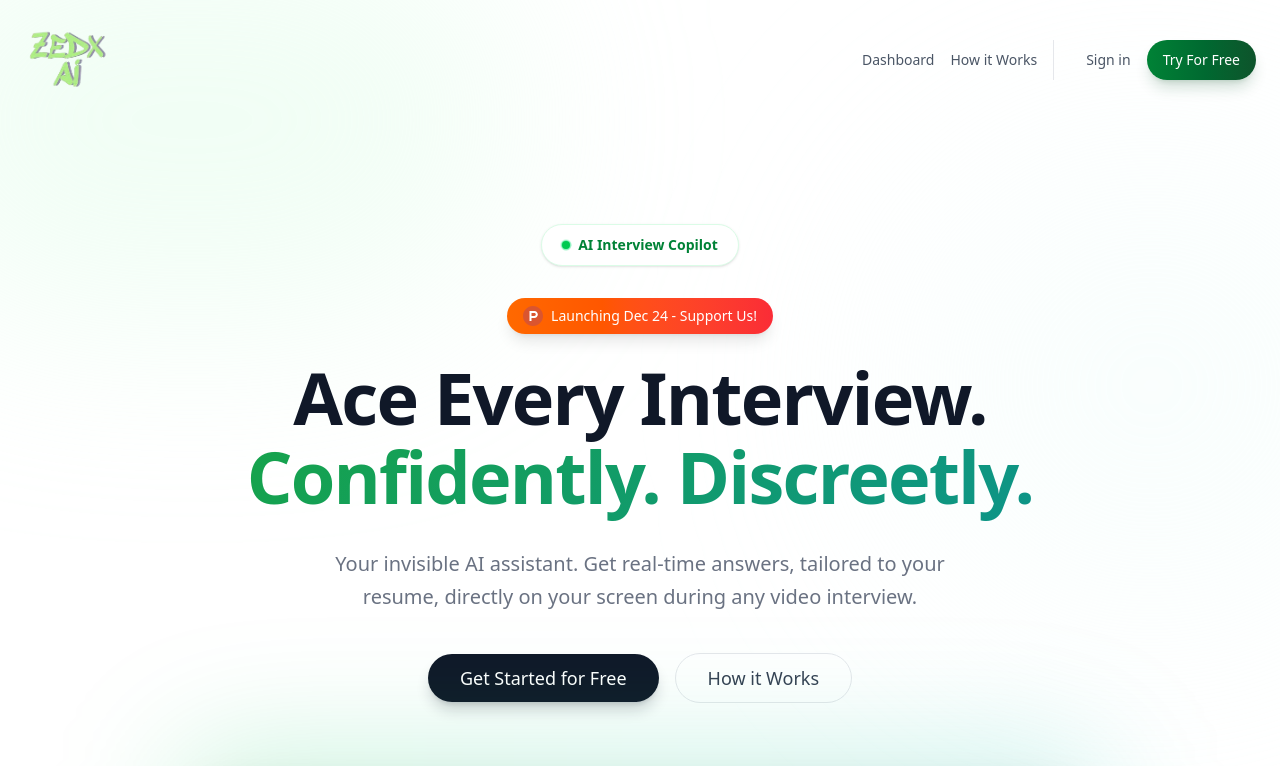
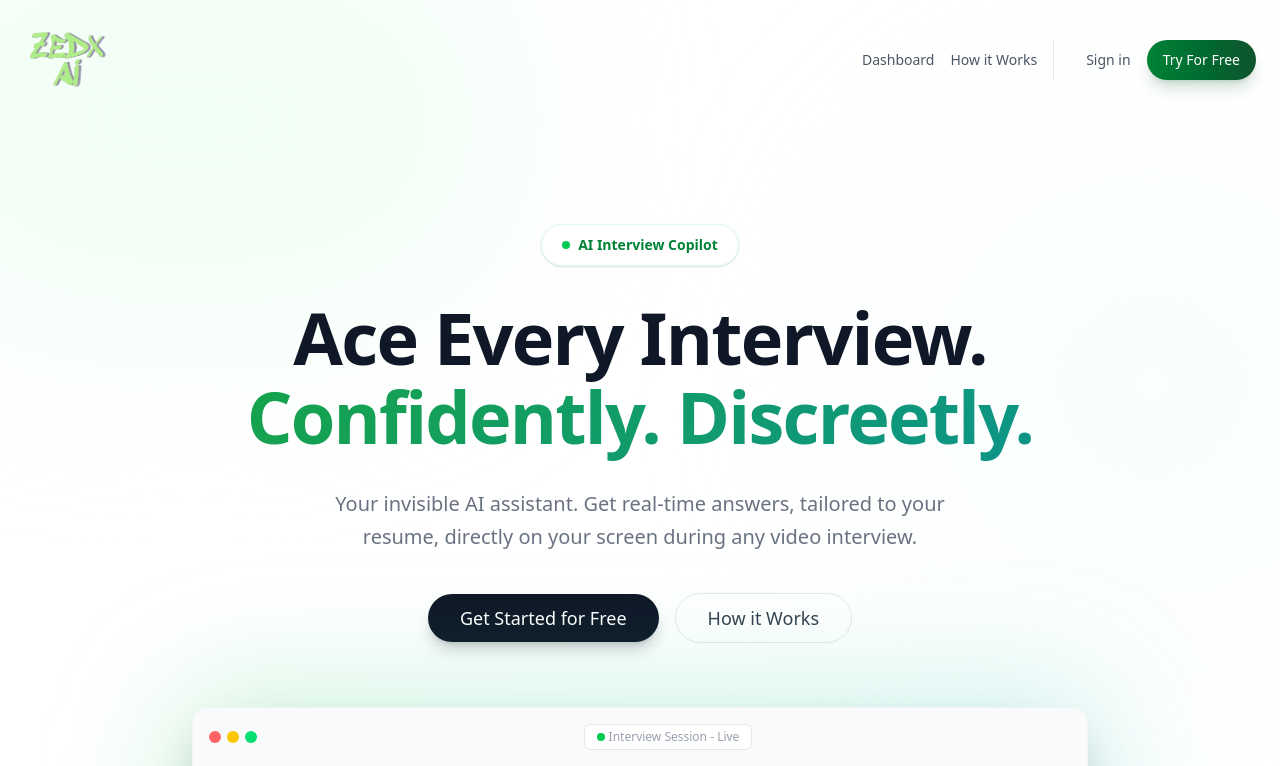
Before and after one commit to ziademad02153/ZEDX-AI-Assistant, a Next.js app: page / in a window 1280 px wide. Shown: the top 766 px of the page. Built offline with nearby package versions, Linux system fonts and the light colour scheme; no server answers.

Commit message:
Add Product Hunt icon to footer, remove hero badge

```diff
--- a/src/app/page.tsx
+++ b/src/app/page.tsx
@@ -27,21 +27,6 @@ export default function Home() {
               </span>
               AI Interview Copilot
             </div>
-
-            {/* Product Hunt Launch Badge */}
-            <a
-              href="https://www.producthunt.com/posts/zedx-ai"
-              target="_blank"
-              rel="noopener noreferrer"
-              className="mb-6 inline-flex items-center gap-2 px-4 py-2 rounded-full bg-gradient-to-r from-orange-500 to-red-500 text-white font-medium text-sm hover:scale-105 transition-transform shadow-lg animate-fade-in-up"
-              style={{ animationDelay: '0.2s' }}
-            >
-              <svg viewBox="0 0 26.245 26.256" className="w-5 h-5" fill="currentColor">
-                <path d="M26.245 13.128c0 7.253-5.875 13.128-13.128 13.128S0 20.381 0 13.128 5.875 0 13.117 0s13.128 5.875 13.128 13.128z" fill="#DA552F" />
-                <path d="M14.876 13.128h-3.72V9.2h3.72c1.083 0 1.97.886 1.97 1.97s-.886 1.958-1.97 1.958m0-6.603H8.53v13.22h2.626v-3.963h3.72c2.538 0 4.595-2.057 4.595-4.595s-2.057-4.663-4.595-4.663" fill="#fff" />
-              </svg>
-              Launching Dec 24 - Support Us!
-            </a>
 
             <h1 className="text-5xl md:text-7xl font-bold tracking-tight text-gray-900 dark:text-white mb-8 leading-[1.1]">
               Ace Every Interview. <br />
```
